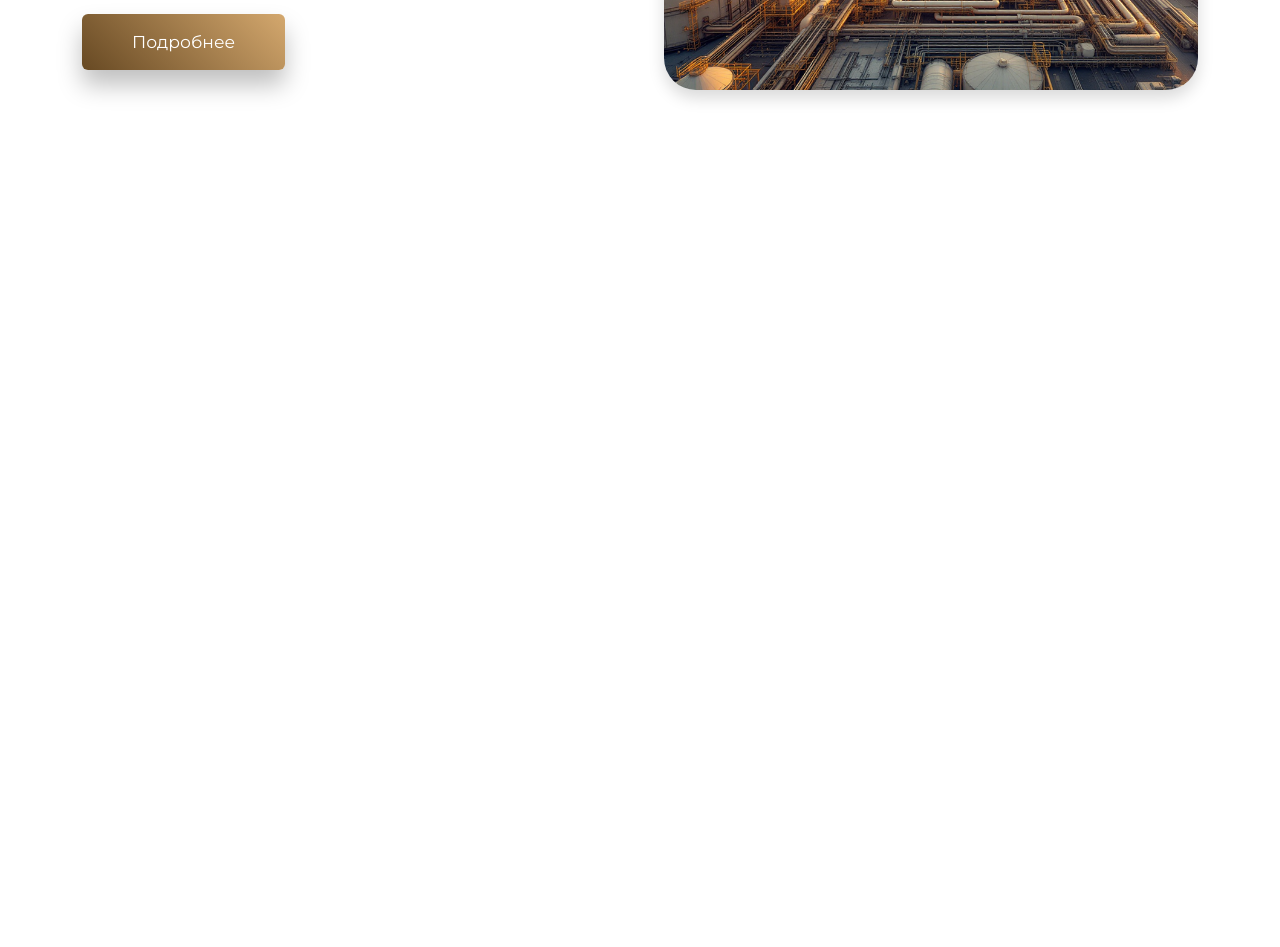
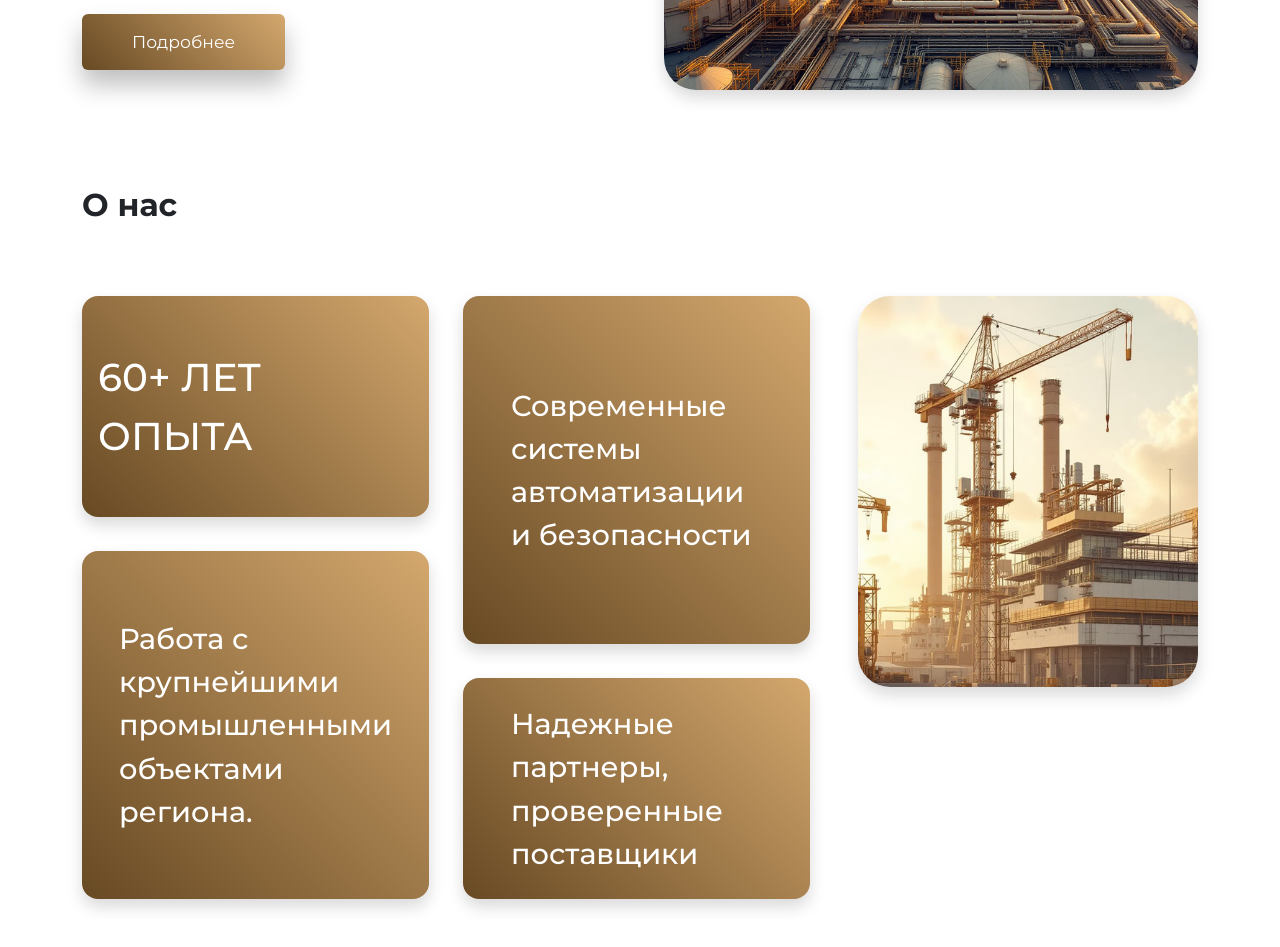
Before and after one commit to arofatnizamova/NMA, a plain HTML site: page index.html in a window 1280 px wide. Shown: the part 440-1387 px from the top of the page. Before the commit the page ends 800 px from the top, so only its background shows below. Drawn offline with nearby package versions, Linux system fonts and the light colour scheme; some icons are missing.

Commit message:
feat: add responsive about section

```diff
--- a/index.html
+++ b/index.html
@@ -106,6 +106,74 @@
                 </div>
             </div>
         </section>
+        <section class="py-lg-5 py-3">
+            <div class="container">
+                <h3 class="fs-section-title fw-bold">
+                    О нас
+                </h3>
+                <div class="row mt-lg-5 mt-3 gx-lg-5 gx-0 gy-4  flex-lg-row flex-column-reverse">
+                    <div class="col-lg-8">
+                        <div class="grid-container d-md-grid d-none">
+                            <div class="grid-item grid-item-1">
+                                <div class="w-100 h-100 bg-corp text-balance shadow hover-animation rounded-4 d-flex text-white py-5 px-3 justify-content-center align-items-center">
+                                    60+ ЛЕТ ОПЫТА
+                                </div>
+                            </div>
+                            <div class="grid-item grid-item-2">
+                                <div
+                                    class="w-100 h-100 bg-corp text-balance shadow hover-animation rounded-4 d-flex text-white py-4 px-5 justify-content-center align-items-center">
+                                Работа с крупнейшими промышленными объектами региона.</div>
+                            </div>
+                            <div class="grid-item grid-item-3">
+                                <div
+                                    class="w-100 h-100 bg-corp text-balance shadow hover-animation rounded-4 d-flex text-white py-4 px-5 justify-content-center align-items-center">
+                                    Современные системы автоматизации
+                                    и безопасности
+                                </div>
+                            </div>
+                            <div class="grid-item grid-item-4">
+                                <div
+                                    class="w-100 h-100 bg-corp text-balance shadow hover-animation rounded-4 d-flex text-white py-4 px-5 justify-content-center align-items-center">
+                                    Надежные партнеры,
+                                    проверенные поставщики
+                                </div>
+                            </div>
+
+                        </div>
+                        <div class="d-md-none d-block my-4">
+                            <div class="slick-slider about">
+                                <div class="slider-item px-2">
+                                    <div
+                                        class="w-100 h-card fs-card bg-corp text-balance  rounded-4 d-flex text-white  justify-content-center text-center align-items-center">
+                                        60+ ЛЕТ ОПЫТА
+                                    </div>
+                                </div>
+                                <div class="slider-item px-2">
+                                    <div
+                                        class="w-100 h-card fs-card bg-corp text-balance  rounded-4 d-flex text-white  justify-content-center text-center align-items-center">
+                                        Работа с крупнейшими промышленными объектами региона.</div>
+                                </div>
+                                <div class="slider-item px-2">
+                                    <div
+                                        class="w-100 h-card fs-card bg-corp text-balance  rounded-4 d-flex text-white  justify-content-center text-center align-items-center">
+                                        Современные системы автоматизации
+                                        и безопасности</div>
+                                </div>
+                                <div class="slider-item px-2">
+                                    <div
+                                        class="w-100 h-card fs-card bg-corp text-balance  rounded-4 d-flex text-white  justify-content-center text-center align-items-center">
+                                        Надежные партнеры,
+                                        проверенные поставщики</div>
+                                </div>
+                            </div>
+                        </div>
+                    </div>
+                    <div class="col-lg-4">
+                        <img src="images/home-page/2.png" alt="" class="img-fluid object-fit-cover w-100 shadow rounded-5">
+                    </div>
+                </div>
+            </div>
+        </section>
     </main>
     <script src="https://code.jquery.com/jquery-3.6.0.min.js"></script>
     <script src="https://kit.fontawesome.com/ab16f4767e.js" crossorigin="anonymous"></script>
--- a/main.js
+++ b/main.js
@@ -0,0 +1,24 @@
+$(document).ready(function () {
+    $('.slick-slider').each(function () {
+    let slider = $(this);
+    let options = {
+      prevArrow: slider.parent().find('.slider-prev'),
+      nextArrow: slider.parent().find('.slider-next'),
+      infinite: true,
+    }
+    let extraOptions = {}
+    if (slider.hasClass('about')) {
+      extraOptions = {
+        slidesToShow: 1,
+          slidesToScroll: 1,
+          centerMode: false,
+          arrows: false,
+          autoPlay: true,
+          dots: true,
+        responsive: [
+  ]
+      }
+    }
+    slider.slick($.extend({}, extraOptions, options ));
+  })
+})
--- a/style.css
+++ b/style.css
@@ -24,6 +24,15 @@ a{
 }
 .fs-paragraph{
     font-size: clamp(0.875rem, 0.825rem + 0.25vw, 1.125rem);
+}
+.fs-section-title{
+    font-size: clamp(1.375rem, 1.175rem + 1vw, 2.375rem);
+}
+.fs-card{
+    font-size: clamp(1.375rem, 1.025rem + 1.75vw, 3rem);
+}
+.bg-corp{
+    background: var(--gradient);
 }
 /* Scroller */
 ::-webkit-scrollbar {
@@ -86,7 +95,54 @@ main{
 .dropdown-menu {
     --bs-dropdown-min-width: unset;
 }
+.grid-container {
+    display: grid;
+    grid-template-columns: repeat(4, 1fr);
+    grid-template-rows: repeat(5, 1fr);
+    grid-column-gap: 34px;
+    grid-row-gap: 34px;
+    height: 100%;
+}
 
+.grid-item-1 {
+    grid-area: 1 / 1 / 3 / 3;
+    font-size: clamp(1.375rem, 1.025rem + 1.75vw, 3.125rem);
+}
+
+.grid-item-2 {
+    grid-area: 3 / 1 / 6 / 3;
+    font-size: clamp(1.375rem, 1.225rem + 0.75vw, 1.8rem);
+}
+
+.grid-item-3 {
+    grid-area: 1 / 3 / 4 / 5;
+    font-size: clamp(1.375rem, 1.225rem + 0.75vw, 1.8rem);
+}
+
+.grid-item-4 {
+    grid-area: 4 / 3 / 6 / 5;
+    font-size: clamp(1.375rem, 1.225rem + 0.75vw, 1.8rem);
+}
+.hover-animation{
+    transition: all 0.3s ease;
+}
+.hover-animation:hover{
+    transform: translate(10px, -10px);
+    box-shadow: -20px 30px 25px 0 rgba(0, 0, 0, 0.4) !important;
+}
+.slick-dots li button:before{
+    font-size: 16px;
+}
+.slick-dots li.slick-active button:before {
+    opacity: .75;
+    color: #674923;
+}
+.h-card{
+    height: 150px;
+}
+.slick-dots{
+    bottom: -50px;
+}
 /*breackpoints*/
 @media (min-width: 1650px) {
 
```
Also changed, not shown: images/home-page/2.png (added).
